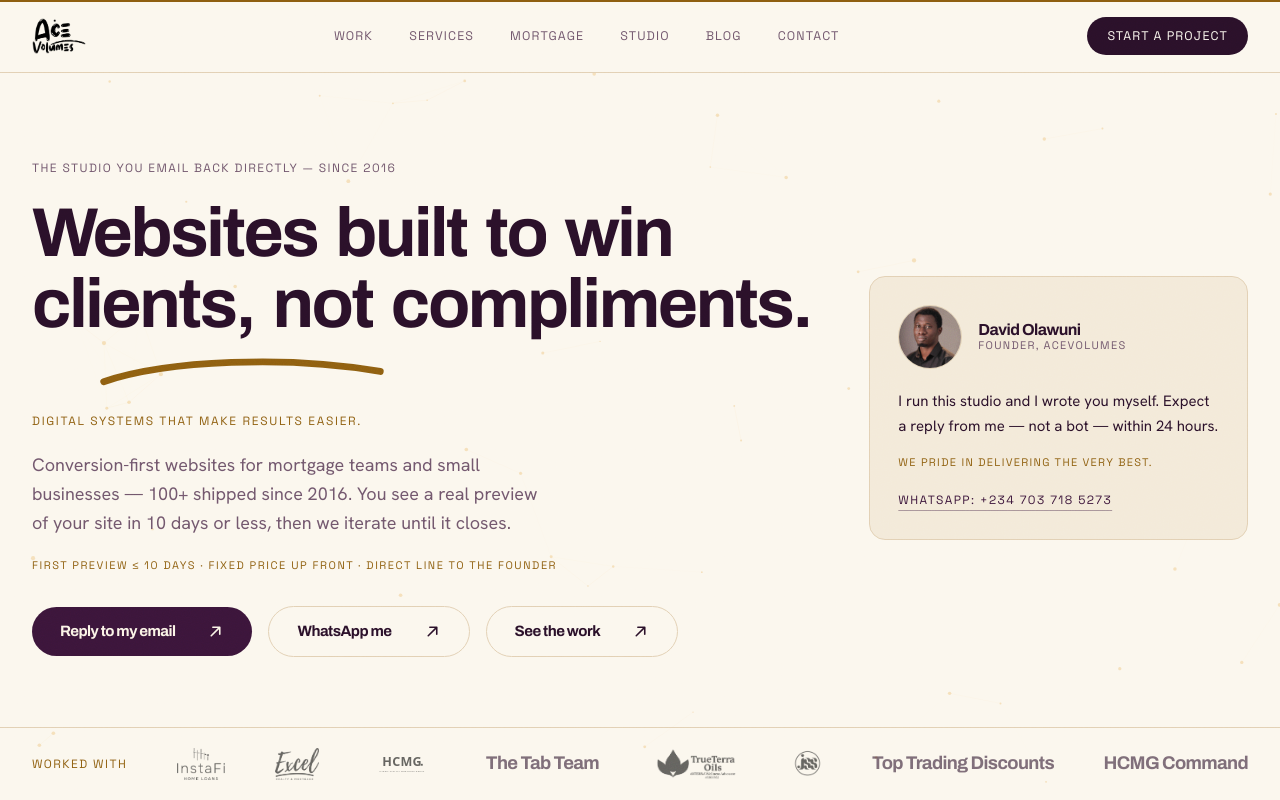
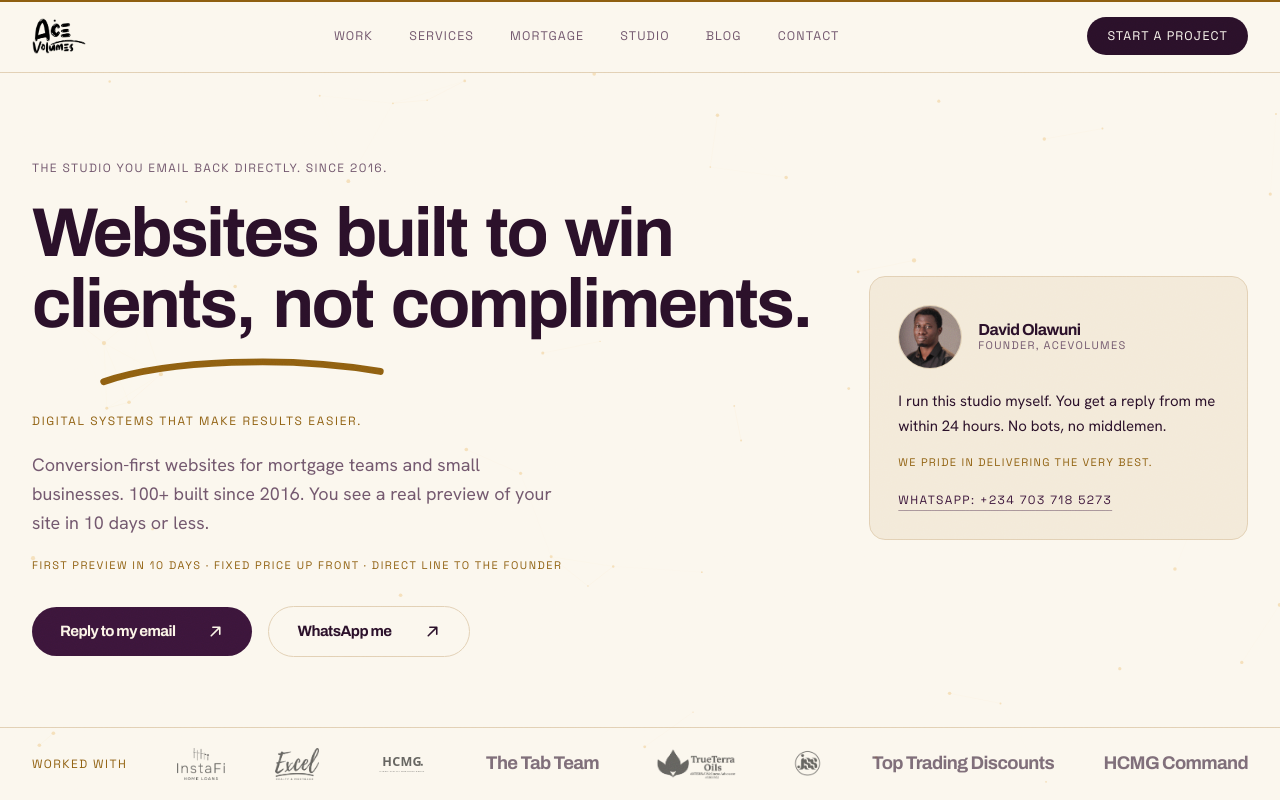
Before and after one commit to BlakkAce/acevolumes, a Next.js app: page / in a window 1280 px wide. Shown: the top 800 px of the page. Built offline with nearby package versions, Linux system fonts and the light colour scheme.

Commit message:
homepage: simplified hero copy (short plain sentences, no dashes, 2 CTAs), WhatsApp added to closing CTA

```diff
--- a/src/app/(site)/page.tsx
+++ b/src/app/(site)/page.tsx
@@ -2,6 +2,7 @@ import Link from "next/link";
 import type { Metadata } from "next";
 import { JsonLd } from "@/components/json-ld";
 import { organizationLd, websiteLd } from "@/lib/seo";
+import { FOUNDER } from "@/lib/founder";
 import { CapabilityMarquee } from "@/components/capability-marquee";
 import { CountUp } from "@/components/count-up";
 import { Hero } from "@/components/hero";
@@ -218,12 +219,22 @@ export default function Home() {
               get a real plan back: one fixed price, one delivery date. No
               obligation until you say go.
             </p>
-            <Link
-              href="/contact"
-              className="glow mt-7 inline-flex items-center gap-3 rounded-full bg-[var(--accent)] px-7 py-4 font-display text-[15px] text-[var(--accent-fg)] transition-colors duration-300 hover:opacity-90"
-            >
-              Start a project
-            </Link>
+            <div className="mt-7 flex flex-wrap items-center gap-4">
+              <Link
+                href="/contact"
+                className="glow inline-flex items-center gap-3 rounded-full bg-[var(--accent)] px-7 py-4 font-display text-[15px] text-[var(--accent-fg)] transition-colors duration-300 hover:opacity-90"
+              >
+                Start a project
+              </Link>
+              <a
+                href={`https://wa.me/${FOUNDER.whatsapp}?text=${encodeURIComponent("Hi David, I'd like to discuss a project.")}`}
+                target="_blank"
+                rel="noreferrer noopener"
+                className="inline-flex items-center gap-3 rounded-full border hairline px-7 py-4 font-display text-[15px] transition-colors hover:border-[var(--accent)] hover:text-[var(--accent)]"
+              >
+                WhatsApp me
+              </a>
+            </div>
           </Reveal>
         </div>
       </section>
--- a/src/components/hero.tsx
+++ b/src/components/hero.tsx
@@ -61,7 +61,7 @@ export function Hero() {
               className="anim-enter font-mono text-[12px] uppercase tracking-[0.12em] muted"
               style={{ animationDelay: "80ms" }}
             >
-              The studio you email back directly — since 2016
+              The studio you email back directly. Since 2016.
             </p>
 
             <KineticHeading
@@ -84,15 +84,15 @@ export function Hero() {
               style={{ animationDelay: "560ms" }}
             >
               Conversion-first websites for mortgage teams and small
-              businesses — 100+ shipped since 2016. You see a real preview of
-              your site in 10 days or less, then we iterate until it closes.
+              businesses. 100+ built since 2016. You see a real preview of
+              your site in 10 days or less.
             </p>
 
             <p
               className="anim-enter mt-5 font-mono text-[11px] uppercase tracking-[0.14em] text-[var(--gold)]"
               style={{ animationDelay: "640ms" }}
             >
-              First preview ≤ 10 days · Fixed price up front · Direct line to the founder
+              First preview in 10 days · Fixed price up front · Direct line to the founder
             </p>
 
             <div
@@ -112,9 +112,6 @@ export function Hero() {
                 external
               >
                 WhatsApp me
-              </MagneticLink>
-              <MagneticLink href="/work" variant="outline">
-                See the work
               </MagneticLink>
             </div>
           </div>
@@ -140,8 +137,8 @@ export function Hero() {
                 </div>
               </div>
               <p className="mt-5 text-[15px] leading-relaxed">
-                I run this studio and I wrote you myself. Expect a reply from
-                me — not a bot — within 24 hours.
+                I run this studio myself. You get a reply from me within 24
+                hours. No bots, no middlemen.
               </p>
               <p className="mt-4 font-mono text-[11px] uppercase tracking-[0.12em] text-[var(--gold)]">
                 We pride in delivering the very best.
```
